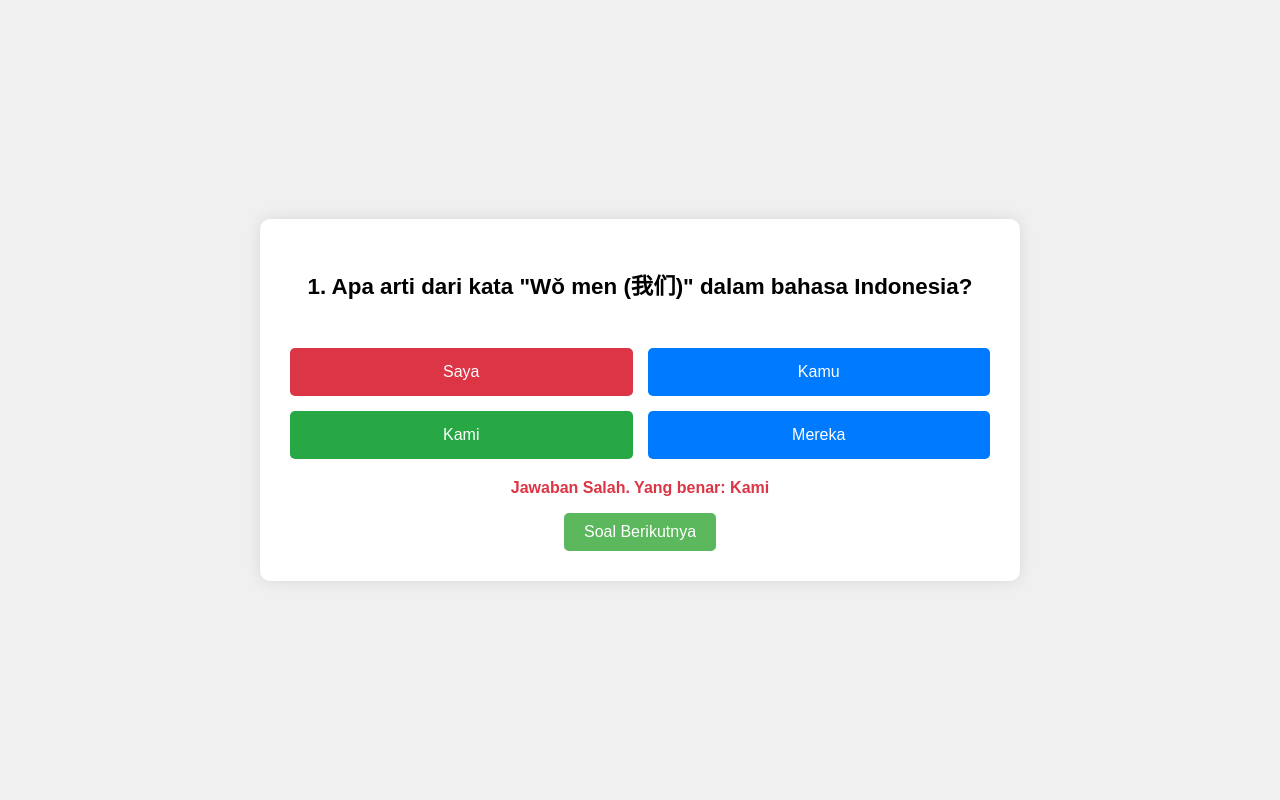
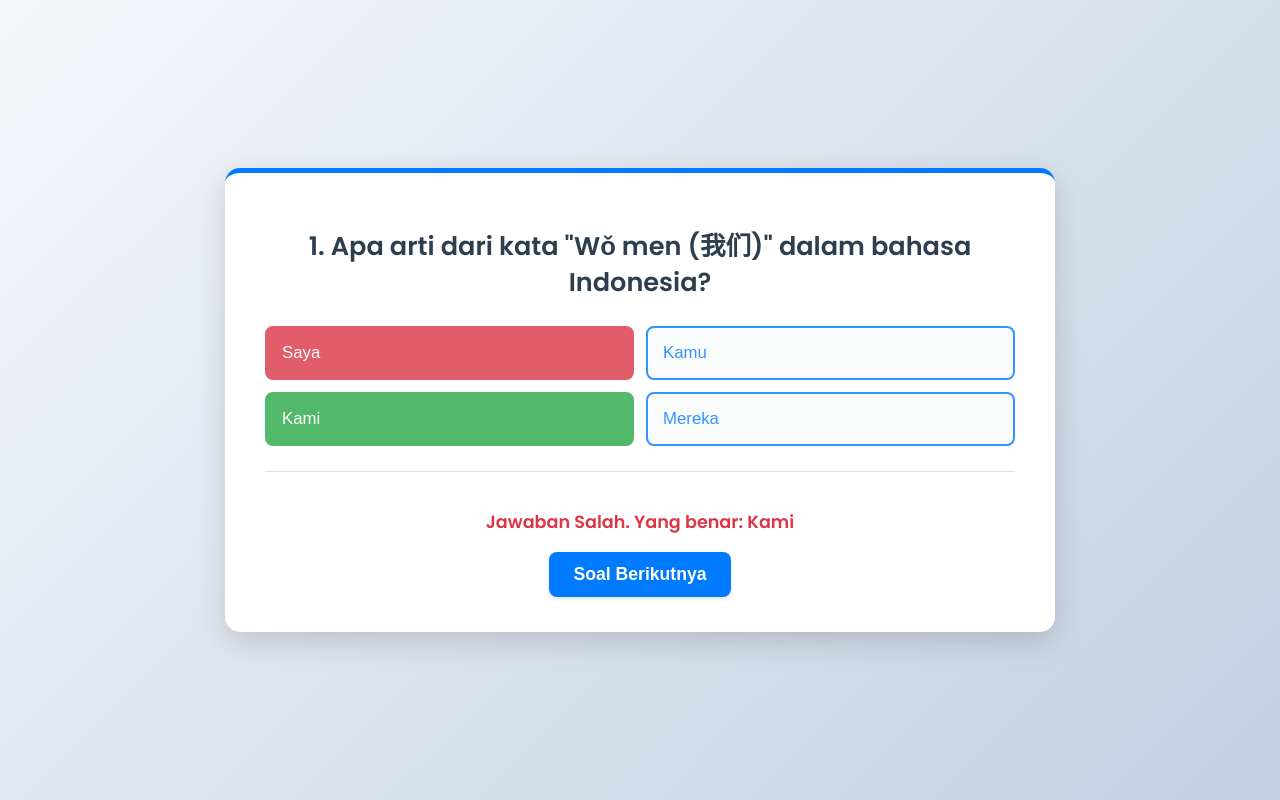
Before and after one commit to Tyrant2407/mandarin-quiz, a plain HTML site: page index.html in a window 1280 px wide. Both pictures are taken after a click on the button "Saya". Drawn offline with Linux system fonts and the light colour scheme.

Commit message:
second commit

```diff
--- a/style.css
+++ b/style.css
@@ -1,86 +1,146 @@
+@import url('https://fonts.googleapis.com/css2?family=Poppins:wght@400;500;600;700&display=swap'); /* Font modern */
+
 body {
-    font-family: Arial, sans-serif;
+    font-family: 'Poppins', sans-serif; /* Menggunakan font Poppins */
     display: flex;
     justify-content: center;
     align-items: center;
     min-height: 100vh;
-    background-color: #f0f0f0;
+    background: linear-gradient(135deg, #f5f7fa 0%, #c3cfe2 100%); /* Latar belakang gradien lembut */
     margin: 0;
     padding: 20px;
     box-sizing: border-box;
+    color: #333; /* Warna teks default */
 }
 
 .quiz-container {
-    background-color: white;
-    padding: 30px;
-    border-radius: 10px;
-    box-shadow: 0 0 15px rgba(0, 0, 0, 0.1);
+    background-color: #ffffff;
+    padding: 35px 40px;
+    border-radius: 15px; /* Sudut lebih bulat */
+    box-shadow: 0 10px 30px rgba(0, 0, 0, 0.15); /* Bayangan lebih halus dan dalam */
     width: 100%;
-    max-width: 700px;
+    max-width: 750px; /* Sedikit lebih lebar untuk konten */
     text-align: center;
+    border-top: 5px solid #007bff; /* Aksen warna di atas */
 }
 
 #question-text {
-    margin-bottom: 20px;
-    font-size: 1.4em;
-    min-height: 60px; /* Memberi ruang agar layout stabil */
+    margin-bottom: 25px;
+    font-size: 1.6em; /* Ukuran font soal lebih besar */
+    font-weight: 600; /* Sedikit lebih tebal */
+    color: #2c3e50; /* Warna teks soal lebih gelap */
+    min-height: 70px;
+    line-height: 1.4;
 }
 
 .btn-grid {
     display: grid;
-    grid-template-columns: repeat(2, 1fr); /* 2 kolom */
-    gap: 15px; /* Jarak antar tombol */
-    margin-bottom: 20px;
+    grid-template-columns: 1fr; /* Default 1 kolom untuk mobile */
+    gap: 12px;
+    margin-bottom: 25px;
+}
+
+/* Untuk layar yang lebih lebar, gunakan 2 kolom */
+@media (min-width: 576px) {
+    .btn-grid {
+        grid-template-columns: repeat(2, 1fr);
+    }
 }
 
 .btn {
+    background-color: #f8f9fa; /* Latar belakang tombol lebih terang */
+    color: #007bff; /* Warna teks tombol utama */
+    border: 2px solid #007bff; /* Border dengan warna utama */
+    padding: 15px;
+    border-radius: 8px;
+    cursor: pointer;
+    font-size: 1.05em; /* Ukuran font pilihan sedikit lebih besar */
+    font-weight: 500;
+    transition: all 0.3s ease; /* Transisi lebih halus untuk semua properti */
+    text-align: left; /* Teks rata kiri pada tombol */
+}
+
+.btn:hover:not([disabled]) { /* Efek hover hanya jika tombol tidak disabled */
     background-color: #007bff;
     color: white;
-    border: none;
-    padding: 15px;
-    border-radius: 5px;
-    cursor: pointer;
-    font-size: 1em;
-    transition: background-color 0.3s ease;
+    transform: translateY(-2px); /* Efek sedikit terangkat */
+    box-shadow: 0 4px 15px rgba(0, 123, 255, 0.2);
 }
 
-.btn:hover {
-    background-color: #0056b3;
+.btn:active:not([disabled]) {
+    transform: translateY(0px);
+    box-shadow: 0 2px 10px rgba(0, 123, 255, 0.2);
 }
 
 .btn.correct {
     background-color: #28a745;
+    color: white;
+    border-color: #28a745;
 }
 
 .btn.wrong {
     background-color: #dc3545;
+    color: white;
+    border-color: #dc3545;
 }
 
+.btn[disabled] { /* Gaya untuk tombol yang sudah dipilih/nonaktif */
+    cursor: not-allowed;
+    opacity: 0.8;
+}
+
+
 .controls {
-    margin-top: 20px;
+    margin-top: 25px;
+    padding-top: 20px;
+    border-top: 1px solid #e0e0e0; /* Garis pemisah */
 }
 
 #feedback-text {
-    min-height: 24px;
-    font-weight: bold;
-    margin-bottom: 10px;
+    min-height: 28px; /* Lebih tinggi untuk feedback */
+    font-weight: 600; /* Lebih tebal */
+    font-size: 1.1em;
+    margin-bottom: 15px;
 }
 
 .next-btn, #restart-button {
-    background-color: #5cb85c;
+    background-color: #007bff; /* Warna utama yang konsisten */
     color: white;
     border: none;
-    padding: 10px 20px;
-    border-radius: 5px;
+    padding: 12px 25px; /* Padding lebih besar */
+    border-radius: 8px;
     cursor: pointer;
-    font-size: 1em;
-    transition: background-color 0.3s ease;
+    font-size: 1.1em; /* Font lebih besar */
+    font-weight: 600;
+    transition: background-color 0.3s ease, transform 0.2s ease;
+    box-shadow: 0 2px 5px rgba(0, 0, 0, 0.1);
 }
 
 .next-btn:hover, #restart-button:hover {
-    background-color: #4cae4c;
+    background-color: #0056b3; /* Warna hover lebih gelap */
+    transform: translateY(-1px);
+}
+
+.next-btn:active, #restart-button:active {
+    transform: translateY(0px);
 }
 
 .hide {
     display: none;
 }
+
+#score-container h2 {
+    color: #007bff; /* Warna judul skor */
+    font-size: 2em;
+    margin-bottom: 15px;
+}
+
+#score-container p {
+    font-size: 1.3em;
+    margin-bottom: 25px;
+    color: #333;
+}
+
+#score-container span {
+    font-weight: bold;
+}
```
